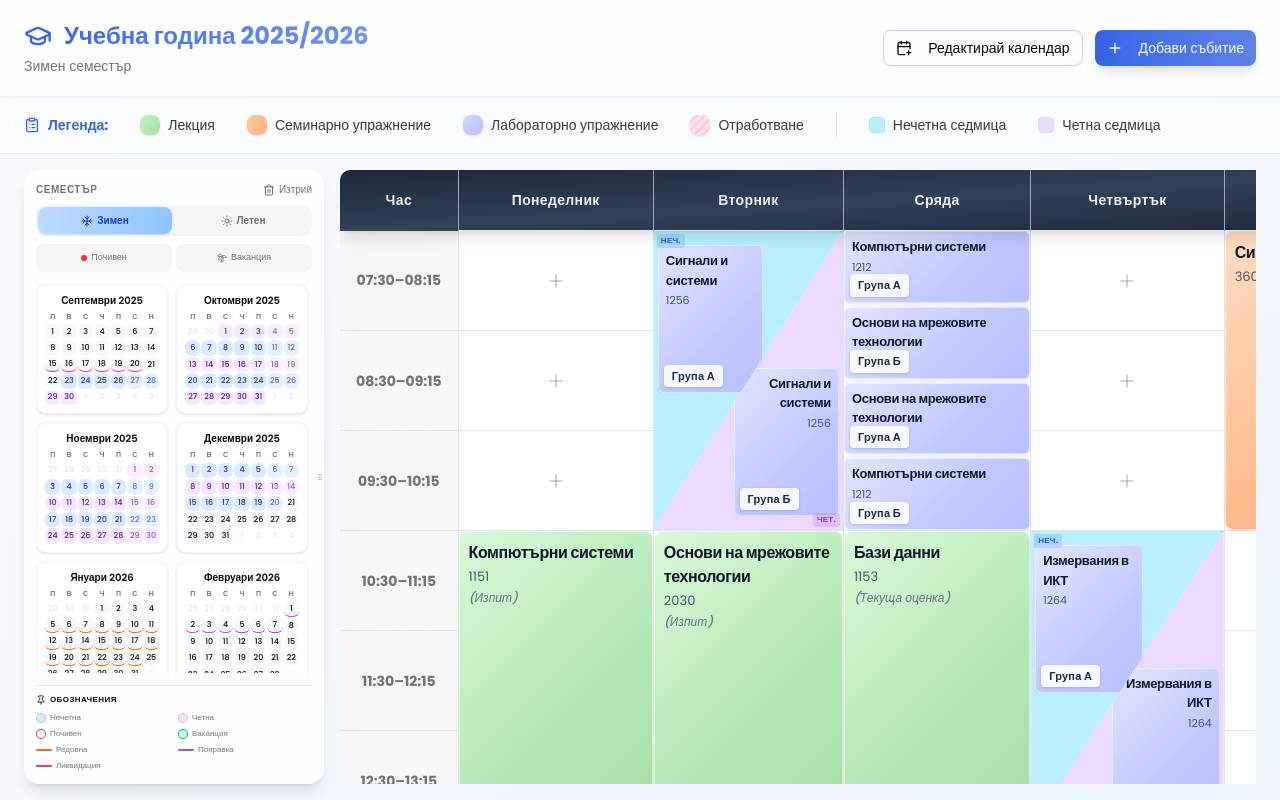
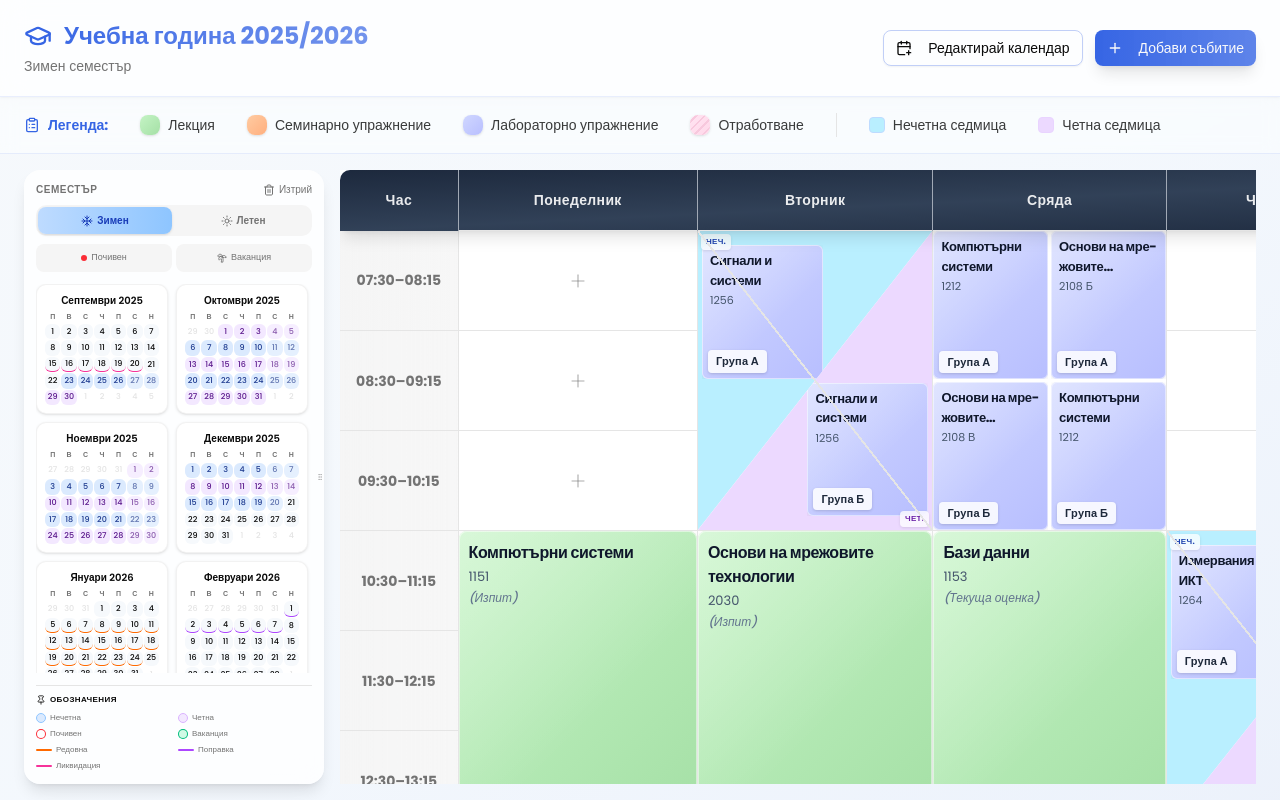
Before and after one commit to MihaCh13/TU-Sofia, a Next.js app in the folder weekly schedule/: page / in a window 1280 px wide. Built offline with nearby package versions, Linux system fonts and the light colour scheme.

Commit message:
fix: resolve data logic, visual layout, and Wednesday bug
Remove makeup filter, update diagonal split, and add 2x2 grid for 3+ events

Co-authored-by: Miha Ch <148248932+MihaCh13@users.noreply.github.com>

```diff
--- a/weekly schedule/app/globals.css
+++ b/weekly schedule/app/globals.css
@@ -248,122 +248,77 @@
 }
 
 /* =====================================================
-   DIAGONAL SPLIT CELL LAYOUT
+   DIAGONAL SPLIT CELL LAYOUT (True Diagonal)
    ===================================================== */
-.diagonal-container {
+.diagonal-wrapper {
   position: relative;
   height: 100%;
   width: 100%;
   overflow: hidden;
 }
 
-/* Diagonal line separator */
-.diagonal-line {
+/* Diagonal line divider (top-right to bottom-left) */
+.diagonal-wrapper::after {
+  content: '';
   position: absolute;
   top: 0;
   left: 0;
   width: 100%;
   height: 100%;
   pointer-events: none;
-  z-index: 5;
+  z-index: 10;
+  background: linear-gradient(
+    to bottom left,
+    transparent calc(50% - 1px),
+    var(--border) calc(50% - 1px),
+    var(--border) calc(50% + 1px),
+    transparent calc(50% + 1px)
+  );
 }
 
-.diagonal-line::before {
-  content: '';
+/* Triangle clips */
+.triangle-clip {
   position: absolute;
-  top: 0;
-  right: 0;
-  width: 141.4%; /* sqrt(2) * 100% for diagonal */
-  height: 2px;
-  background: linear-gradient(90deg,
-    rgba(100, 116, 139, 0.3) 0%,
-    rgba(100, 116, 139, 0.5) 50%,
-    rgba(100, 116, 139, 0.3) 100%
-  );
-  transform-origin: top right;
-  transform: rotate(45deg);
-  box-shadow: 0 1px 2px rgba(0, 0, 0, 0.1);
+  inset: 0;
+  overflow: hidden;
 }
 
 /* TOP-LEFT TRIANGLE - ODD WEEK */
-.diagonal-odd {
-  position: absolute;
-  top: 0;
-  left: 0;
-  width: 100%;
-  height: 100%;
+.triangle-clip.triangle-odd {
   clip-path: polygon(0 0, 100% 0, 0 100%);
   background-color: var(--odd-split-bg);
   z-index: 1;
 }
 
 /* BOTTOM-RIGHT TRIANGLE - EVEN WEEK */
-.diagonal-even {
-  position: absolute;
-  top: 0;
-  left: 0;
-  width: 100%;
-  height: 100%;
-  clip-path: polygon(100% 100%, 100% 0, 0 100%);
+.triangle-clip.triangle-even {
+  clip-path: polygon(100% 100%, 0 100%, 100% 0);
   background-color: var(--even-split-bg);
   z-index: 1;
 }
 
-/* Diagonal labels */
-.diagonal-label {
-  position: absolute;
-  font-size: 8px;
-  font-weight: 700;
-  letter-spacing: 0.03em;
-  text-transform: uppercase;
-  padding: 1px 4px;
-  border-radius: 3px;
-  z-index: 10;
-  opacity: 0.85;
-}
-
-.diagonal-label.odd-label {
-  top: 3px;
-  left: 3px;
-  background: rgba(59, 130, 246, 0.25);
-  color: #1e40af;
-}
-
-.diagonal-label.even-label {
-  bottom: 3px;
-  right: 3px;
-  background: rgba(168, 85, 247, 0.25);
-  color: #6b21a8;
-}
-
-/* Diagonal content positioning */
-.diagonal-content {
+/* Triangle content positioning */
+.triangle-content {
   position: absolute;
   overflow: hidden;
 }
 
-.diagonal-content.odd-content {
+.triangle-odd .triangle-content {
   top: 14px;
   left: 4px;
-  width: calc(60% - 8px);
-  height: calc(55% - 16px);
+  width: calc(55% - 8px);
+  height: calc(50% - 16px);
 }
 
-.diagonal-content.even-content {
+.triangle-even .triangle-content {
   bottom: 14px;
   right: 4px;
-  width: calc(60% - 8px);
-  height: calc(55% - 16px);
-  display: flex;
-  justify-content: flex-end;
+  width: calc(55% - 8px);
+  height: calc(50% - 16px);
 }
 
-.diagonal-content.even-content .event-block {
-  text-align: right;
-}
-
-/* Empty state for diagonal halves */
-.diagonal-empty {
+/* Empty state for triangle halves */
+.triangle-empty {
   position: absolute;
   display: flex;
   align-items: center;
@@ -371,32 +326,68 @@
   cursor: pointer;
   transition: background-color 0.2s ease;
   border-radius: 4px;
+  width: 26px;
+  height: 26px;
+  background: rgba(255, 255, 255, 0.35);
 }
 
-.diagonal-empty.odd-empty {
-  top: 50%;
-  left: 25%;
-  transform: translate(-50%, -75%);
-  width: 28px;
-  height: 28px;
-  background: rgba(255, 255, 255, 0.4);
+.triangle-odd .triangle-empty {
+  top: 28%;
+  left: 18%;
 }
 
-.diagonal-empty.even-empty {
-  bottom: 50%;
-  right: 25%;
-  transform: translate(50%, 75%);
-  width: 28px;
-  height: 28px;
-  background: rgba(255, 255, 255, 0.4);
+.triangle-even .triangle-empty {
+  bottom: 28%;
+  right: 18%;
 }
 
-.diagonal-empty:hover {
-  background: rgba(255, 255, 255, 0.7);
+.triangle-empty:hover {
+  background: rgba(255, 255, 255, 0.6);
 }
 
-.diagonal-empty:hover .text-muted-foreground\/40 {
-  color: var(--muted-foreground);
+/* Glass label badges */
+.glass-label {
+  position: absolute;
+  font-size: 8px;
+  font-weight: 700;
+  letter-spacing: 0.04em;
+  text-transform: uppercase;
+  padding: 2px 5px;
+  border-radius: 4px;
+  z-index: 15;
+  background: rgba(255, 255, 255, 0.75);
+  backdrop-filter: blur(4px);
+  box-shadow: 0 1px 3px rgba(0, 0, 0, 0.1);
+}
+
+.glass-label-odd {
+  top: 3px;
+  left: 3px;
+  color: #1e40af;
+}
+
+.glass-label-even {
+  bottom: 3px;
+  right: 3px;
+  color: #6b21a8;
+}
+
+/* =====================================================
+   GRID 2x2 LAYOUT (for 3+ events / collisions)
+   ===================================================== */
+.grid-2x2 {
+  display: grid;
+  grid-template-columns: 1fr 1fr;
+  grid-template-rows: 1fr 1fr;
+  gap: 3px;
+  height: 100%;
+  width: 100%;
+}
+
+.grid-2x2-item {
+  min-width: 0;
+  min-height: 0;
+  overflow: hidden;
 }
 
 /* =====================================================
--- a/weekly schedule/components/schedule/schedule-cell.tsx
+++ b/weekly schedule/components/schedule/schedule-cell.tsx
@@ -20,12 +20,14 @@ export function ScheduleCell({
   rowSpan = 1,
   height = 100
 }: ScheduleCellProps) {
-  const regularEvents = events.filter(e => e.event_type !== 'makeup');
-  const oddWeekEvents = regularEvents.filter(e => e.week_cycle === 'odd');
-  const evenWeekEvents = regularEvents.filter(e => e.week_cycle === 'even');
-  const everyWeekEvents = regularEvents.filter(e => e.week_cycle === 'every');
+  // FIX #1: Do NOT filter out makeup events - treat them like regular events
+  // Sort ALL events by week_cycle only
+  const oddWeekEvents = events.filter(e => e.week_cycle === 'odd');
+  const evenWeekEvents = events.filter(e => e.week_cycle === 'even');
+  const everyWeekEvents = events.filter(e => e.week_cycle === 'every');
 
   const isEmpty = events.length === 0;
+  const totalEvents = events.length;
 
   // Render empty cell
   if (isEmpty) {
@@ -43,21 +45,23 @@ export function ScheduleCell({
     );
   }
 
-  // Single event for every week - FULL CELL
-  if (everyWeekEvents.length > 0 && oddWeekEvents.length === 0 && evenWeekEvents.length === 0) {
+  // FIX #3: GRID 2x2 LAYOUT for 3+ events (collision case)
+  if (totalEvents >= 3) {
     return (
       <td
-        className="schedule-cell border border-border p-0"
+        className="schedule-cell border border-border p-1"
         style={{ height: `${height}px` }}
         rowSpan={rowSpan}
       >
-        <div className="h-full w-full">
-          {everyWeekEvents.map((event) => (
+        <div className="grid-2x2">
+          {events.slice(0, 4).map((event) => (
+            <div key={event.id} className="grid-2x2-item">
               <EventBlock
-              key={event.id}
                 event={event}
+                isCompact
                 onClick={() => onEventClick(event)}
               />
+            </div>
           ))}
         </div>
       </td>
@@ -68,26 +72,19 @@ export function ScheduleCell({
   const hasOdd = oddWeekEvents.length > 0;
   const hasEven = evenWeekEvents.length > 0;
 
-  // Check total events for collision fallback (3+ events = stacked list)
-  const totalOddEvenEvents = oddWeekEvents.length + evenWeekEvents.length;
-
-  // DIAGONAL SPLIT for ODD/EVEN - Use diagonal layout when any odd or even exists and <= 2 total events
-  if ((hasOdd || hasEven) && totalOddEvenEvents <= 2) {
+  // FIX #2: DIAGONAL SPLIT for ODD/EVEN - Use when any odd or even exists
+  if (hasOdd || hasEven) {
     return (
       <td
         className="schedule-cell border border-border p-0"
         style={{ height: `${height}px` }}
         rowSpan={rowSpan}
       >
-        <div className="diagonal-container">
-          {/* DIAGONAL LINE */}
-          <div className="diagonal-line" />
-
+        <div className="diagonal-wrapper">
           {/* TOP-LEFT TRIANGLE - ODD WEEK */}
-          <div className="diagonal-odd">
-            <div className="diagonal-label odd-label">Неч.</div>
+          <div className="triangle-clip triangle-odd">
             {hasOdd ? (
-              <div className="diagonal-content odd-content">
+              <div className="triangle-content">
                 <EventBlock
                   event={oddWeekEvents[0]}
                   isCompact
@@ -96,19 +93,19 @@ export function ScheduleCell({
               </div>
             ) : (
               <div
-                className="diagonal-empty odd-empty"
+                className="triangle-empty"
                 onClick={onCellClick}
               >
-                <Plus className="w-4 h-4 text-muted-foreground/40" />
+                <Plus className="w-4 h-4 text-muted-foreground/30" />
               </div>
             )}
+            <span className="glass-label glass-label-odd">Неч.</span>
           </div>
 
           {/* BOTTOM-RIGHT TRIANGLE - EVEN WEEK */}
-          <div className="diagonal-even">
-            <div className="diagonal-label even-label">Чет.</div>
+          <div className="triangle-clip triangle-even">
             {hasEven ? (
-              <div className="diagonal-content even-content">
+              <div className="triangle-content">
                 <EventBlock
                   event={evenWeekEvents[0]}
                   isCompact
@@ -117,42 +114,52 @@ export function ScheduleCell({
               </div>
             ) : (
               <div
-                className="diagonal-empty even-empty"
+                className="triangle-empty"
                 onClick={onCellClick}
               >
-                <Plus className="w-4 h-4 text-muted-foreground/40" />
+                <Plus className="w-4 h-4 text-muted-foreground/30" />
               </div>
             )}
+            <span className="glass-label glass-label-even">Чет.</span>
           </div>
         </div>
       </td>
     );
   }
 
-  // COLLISION FALLBACK: 3+ odd/even events - stacked list view
-  if ((hasOdd || hasEven) && totalOddEvenEvents > 2) {
-    const allOddEvenEvents = [...oddWeekEvents, ...evenWeekEvents];
+  // FULL CELL for every-week events (1-2 events)
+  if (everyWeekEvents.length > 0) {
     return (
       <td
-        className="schedule-cell border border-border p-1"
+        className="schedule-cell border border-border p-0"
         style={{ height: `${height}px` }}
         rowSpan={rowSpan}
       >
-        <div className="h-full flex flex-col gap-1 overflow-hidden">
-          {allOddEvenEvents.map((event) => (
+        <div className="h-full w-full">
+          {everyWeekEvents.length === 1 ? (
             <EventBlock
-              key={event.id}
+              event={everyWeekEvents[0]}
+              onClick={() => onEventClick(everyWeekEvents[0])}
+            />
+          ) : (
+            <div className="flex gap-0.5 h-full p-1">
+              {everyWeekEvents.slice(0, 2).map((event) => (
+                <div key={event.id} className="flex-1 min-w-0">
+                  <EventBlock
                     event={event}
                     isCompact
                     onClick={() => onEventClick(event)}
                   />
+                </div>
               ))}
+            </div>
+          )}
         </div>
       </td>
     );
   }
 
-  // Fallback: render all events
+  // Fallback: render all events in a list
   return (
     <td
       className="schedule-cell border border-border p-1"
```
Lines whose indentation alone changed are shown as unchanged.
